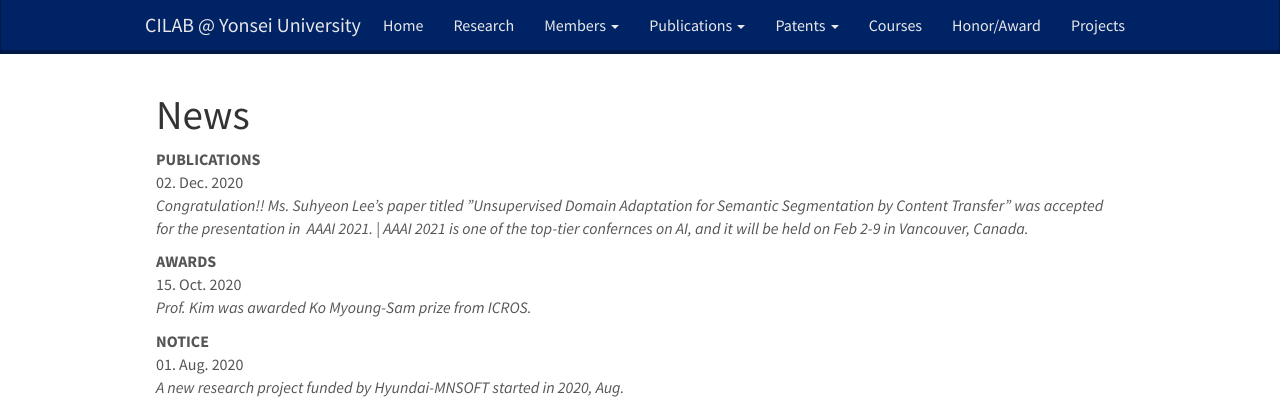
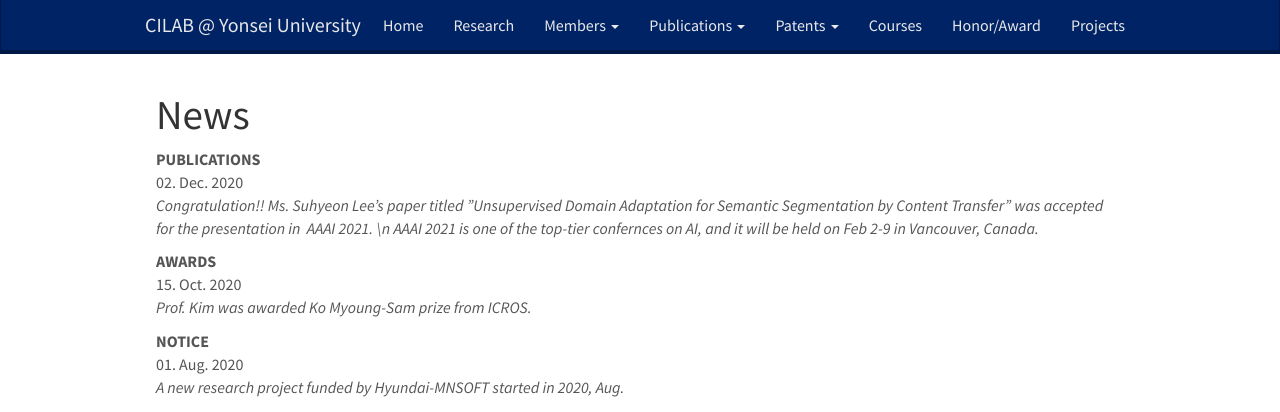
Before and after one commit to won4113/cilab-yonsei.github.io, a Jekyll site: the page built from _pages/allnews.md, in a window 1280 px wide and 900 px high. Shown: the top 412 px of the window. Built offline with Jekyll 4.4.1, drawn with Linux system fonts in a browser that asks for light colours; nearby versions of some CDN libraries.

Commit message:
Update news.yml

```diff
--- a/_data/news.yml
+++ b/_data/news.yml
@@ -1,6 +1,6 @@
 - category: PUBLICATIONS
   date: 02. Dec. 2020
-  headline: Congratulation!! Ms. Suhyeon Lee’s paper titled "Unsupervised Domain Adaptation for Semantic Segmentation by Content Transfer" was accepted for the presentation in  AAAI 2021. | AAAI 2021 is one of the top-tier confernces on AI, and it will be held on Feb 2-9 in Vancouver, Canada.
+  headline: Congratulation!! Ms. Suhyeon Lee’s paper titled "Unsupervised Domain Adaptation for Semantic Segmentation by Content Transfer" was accepted for the presentation in  AAAI 2021. \n AAAI 2021 is one of the top-tier confernces on AI, and it will be held on Feb 2-9 in Vancouver, Canada.
 - category: AWARDS
   date: 15. Oct. 2020
   headline: Prof. Kim was awarded Ko Myoung-Sam prize from ICROS.
```
